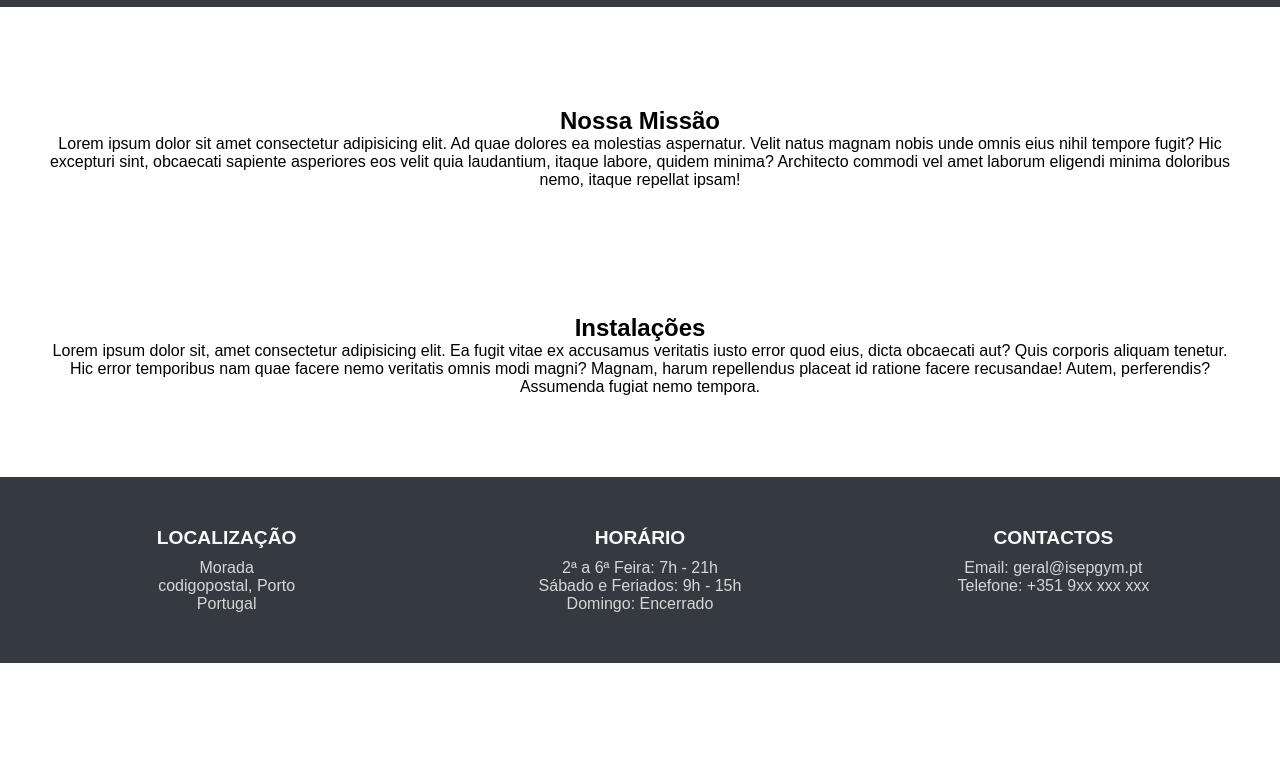
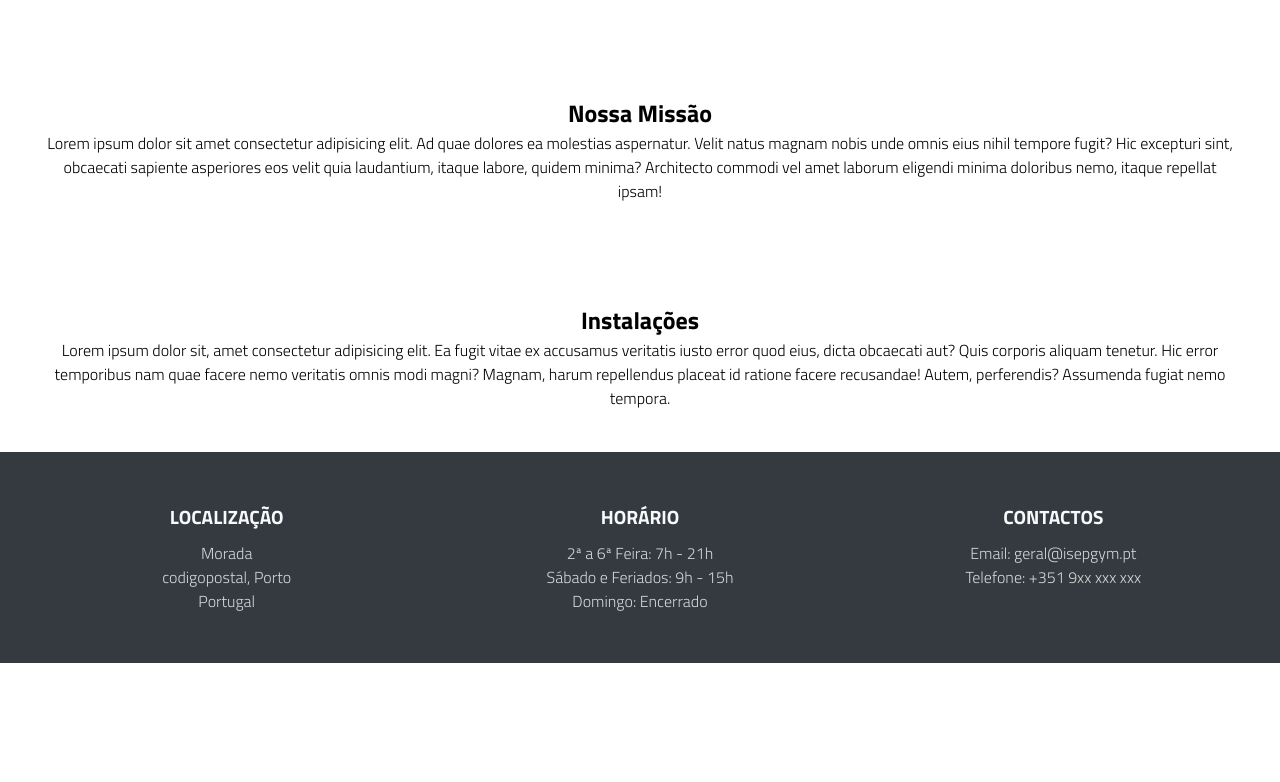
Before and after one commit to Guilherme-L-Coelho/Ficha-04, a plain HTML site: page frontend/index.html in a window 1280 px wide. Shown: the part 137-919 px from the top of the page. Drawn offline with Linux system fonts and the light colour scheme.

Commit message:
Ficha.04.2_Fontes

```diff
--- a/frontend/assets/css/estilos.css
+++ b/frontend/assets/css/estilos.css
@@ -3,7 +3,7 @@
  margin: 0; /* Remove margens padrão */
  padding: 0; /* Remove preenchimento padrão */
  box-sizing: border-box; /* Inclui a borda e o preenchimento no cálculo do tamanho */
- font-family: Arial, Helvetica, sans-serif; /* Define a fonte padrão */
+ font-family: 'Titillium Web', Helvetica, sans-serif; /* Define a fonte padrão */
 }
 /* Estilo da barra de navegação principal */
 .bng-navbar {
--- a/frontend/index.html
+++ b/frontend/index.html
@@ -7,7 +7,11 @@
     <title>ISEP Ginásio</title>
     <!-- favicon -->
     <link rel="shortcut icon" href="assets/images/gym125.png" type="image/png">
-
+    <!-- Google Fonts -->
+    <link rel="preconnect" href="https://fonts.googleapis.com">
+    <link rel="preconnect" href="https://fonts.gstatic.com" crossorigin>
+    <link href="https://fonts.googleapis.com/css2?family=Titillium+Web:ital,wght@0,300;0,700;1,400&display=swap"
+        rel="stylesheet">
     <!-- estilos da página -->
     <link rel="stylesheet" href="assets/css/estilos.css">
 </head>
```
